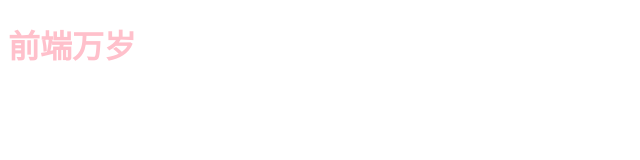
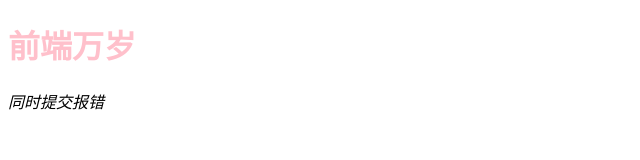
Before and after one commit to hao-zj/demo, a plain HTML site: page index.html in a window 1280 px wide. Shown: the whole page, without its empty margins (0-640 px from the left). Drawn offline with Linux system fonts and the light colour scheme.

Commit message:
index同时提交报错

```diff
--- a/index.html
+++ b/index.html
@@ -11,6 +11,7 @@
 
 <body>
     <h1>前端万岁</h1>
+    <i>同时提交报错</i>
 </body>
 
 </html>
```
